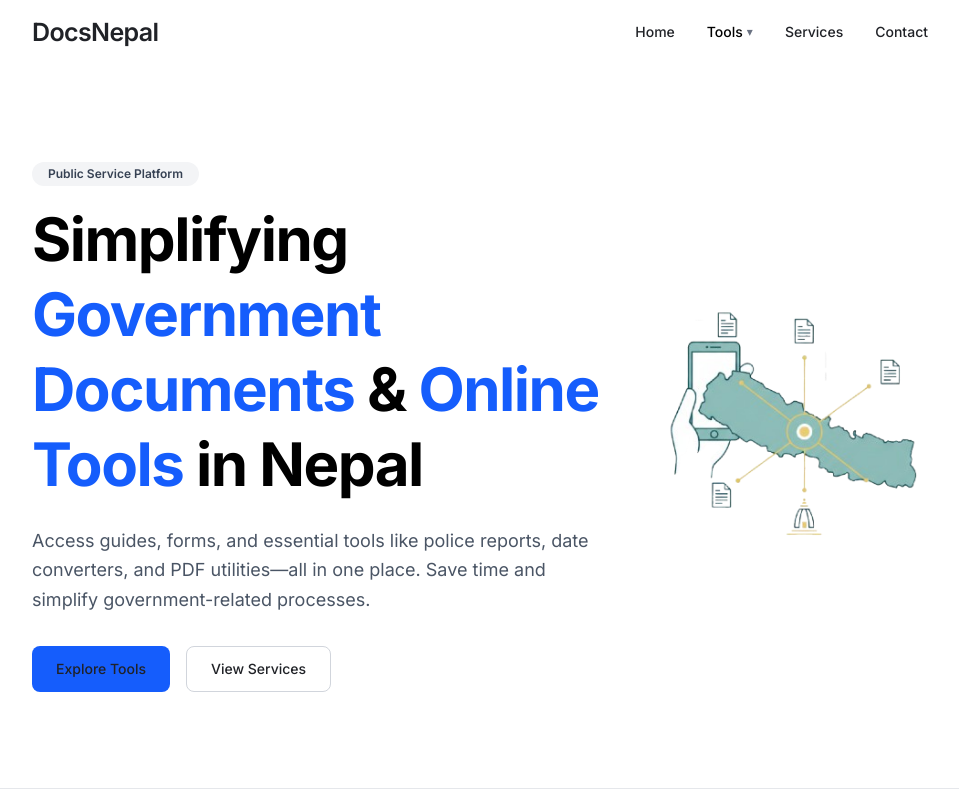
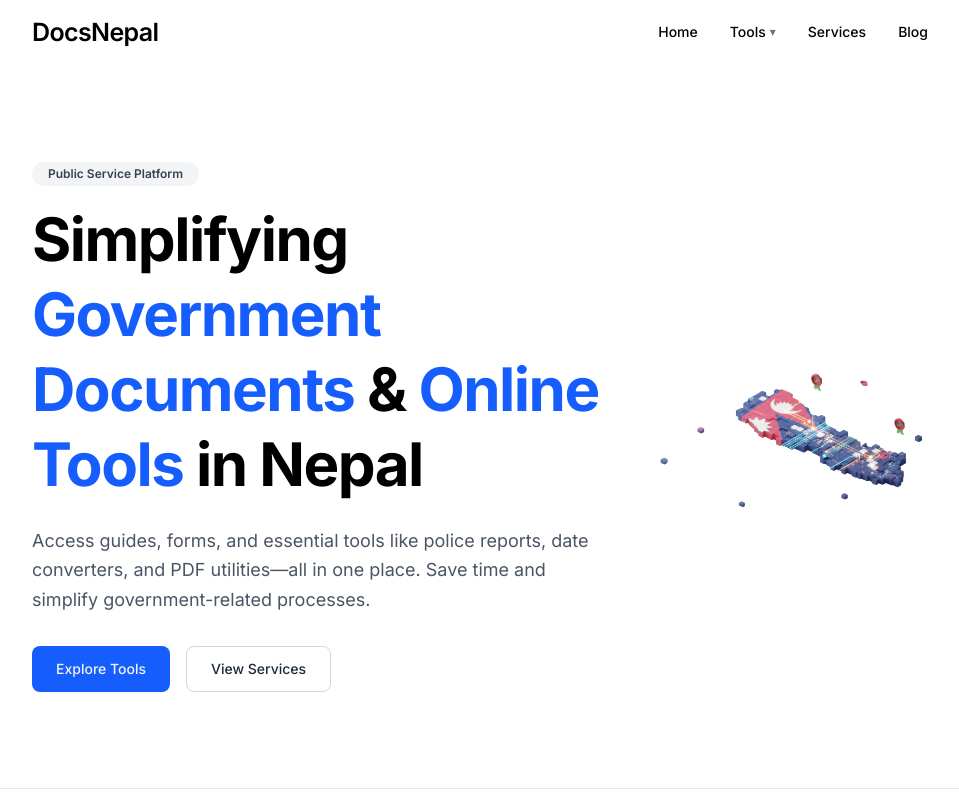
Before and after one commit to pradipchaudhary/docsnepal, a Next.js app: page / in a window 1280 px wide. Shown: the top 800 px of the page, without its empty margins (160-1119 px from the left). Built offline with nearby package versions, Linux system fonts and the light colour scheme.

Commit message:
update UI

```diff
--- a/app/layout.tsx
+++ b/app/layout.tsx
@@ -9,7 +9,7 @@ const inter = Inter({ subsets: ["latin"], variable: "--font-inter" });
 const jakarta = Plus_Jakarta_Sans({ subsets: ["latin"], variable: "--font-jakarta" });
 
 export const metadata: Metadata = {
-  title: "Docsnepal - Simplifying government documents, tools, and public information for everyone in Nepal.",
+  title: "DocsNepal - Simplifying government documents, tools, and public information for everyone in Nepal.",
   description:
     "DocsNepal simplifies government documents, tools, and public information for everyone in Nepal. Instantly generate Nibedan, CVs, Pattas, and Affidavits with smart forms. No login required.",
   metadataBase: new URL("https://docsnepal.vercel.app"),
--- a/components/layout/HomeLayout.tsx
+++ b/components/layout/HomeLayout.tsx
@@ -4,7 +4,7 @@ import Footer from './footer/Footer'
 
 const HomeLayout = ({ children }: { children: React.ReactNode }) => {
   return (
-    <div className='relative min-h-screen w-full'>
+    <div className='relative min-h-screen w-full bg-white'>
       <div className='relative z-10 mx-auto min-h-screen max-w-6xl px-6 py-12 md:px-12 md:py-20 lg:px-24 lg:py-0'>
         <Header />
         {children}
--- a/components/layout/header/Header.tsx
+++ b/components/layout/header/Header.tsx
@@ -90,7 +90,7 @@ const Header = () => {
             </div>
 
             <Link href="/services" className={menuItem}>Services</Link>
-            <Link href="/contact" className={menuItem}>Contact</Link>
+            <Link href="/contact" className={menuItem}>Blog</Link>
 
           </nav>
         </div>
--- a/components/section/hero/Hero.tsx
+++ b/components/section/hero/Hero.tsx
@@ -48,7 +48,7 @@ const Hero = () => {
           <div className="w-full lg:w-1/2">
             <div className=" rounded-xl flex items-center justify-center">
               {/* You can replace this with an SVG or image */}
-              <Image src="/images/hero-image.png" alt="Hero Image" width={380} height={380} />
+              <Image src="/images/hero-image.png" alt="Hero Image" width={980} height={980} />
             </div>
           </div>
 
--- a/styles/globals.css
+++ b/styles/globals.css
@@ -31,7 +31,7 @@ body {
    Links
    ============================= */
 a {
-  color: inherit;
+  /* color: inherit; */
   text-decoration: none;
 }
 
```
Also changed, not shown: components/layout/footer/Footer.tsx (line endings or trailing spaces), public/images/hero-image.png.
